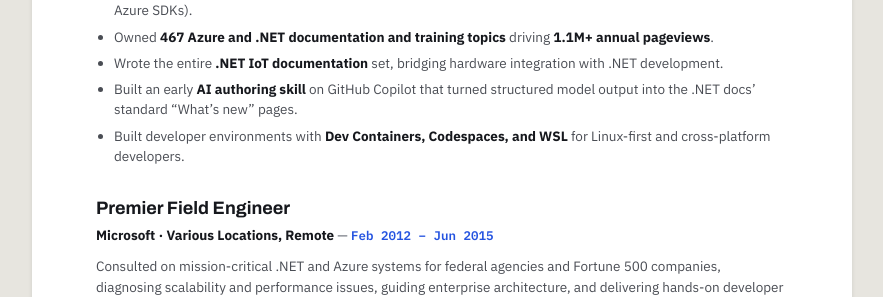
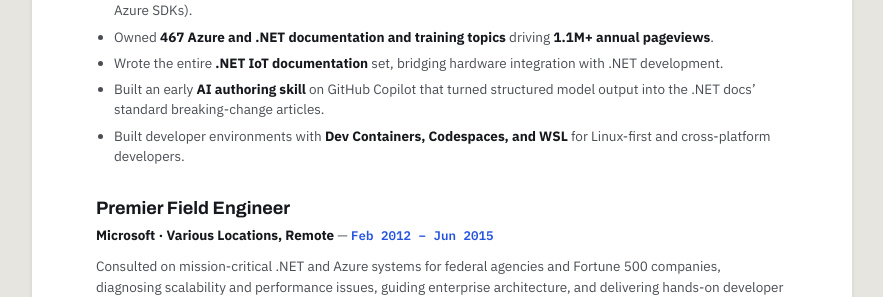
Before and after one commit to CamSoper/camsoper.github.io, a Jekyll site: the page built from resume.md, in a window 1280 px wide and 900 px high, scrolled down 2281 px. Shown: the part 180-477 px from the top of the window, without its empty margins (198-1081 px from the left). Built offline with Jekyll 4.4.1, drawn with Linux system fonts in a browser that asks for light colours.

Commit message:
Copilot bullet: breaking-change articles, not What's new
Co-Authored-By: Claude Opus 5.5 <noreply@anthropic.com>
Claude-Session: https://claude.ai/code/session_01RR4MzrCx2BeXLdCejaawX7

```diff
--- a/resume.md
+++ b/resume.md
@@ -66,7 +66,7 @@ Developer education for .NET and Azure: docs, training, video, and live shows, p
 - Primary author of **.NET training on Microsoft Learn** (fundamentals, ASP.NET Core, EF Core, microservices, Azure SDKs).
 - Owned **467 Azure and .NET documentation and training topics** driving **1.1M+ annual pageviews**.
 - Wrote the entire **.NET IoT documentation** set, bridging hardware integration with .NET development.
-- Built an early **AI authoring skill** on GitHub Copilot that turned structured model output into the .NET docs' standard "What's new" pages.
+- Built an early **AI authoring skill** on GitHub Copilot that turned structured model output into the .NET docs' standard breaking-change articles.
 - Built developer environments with **Dev Containers, Codespaces, and WSL** for Linux-first and cross-platform developers.
 
 ### Premier Field Engineer
```
